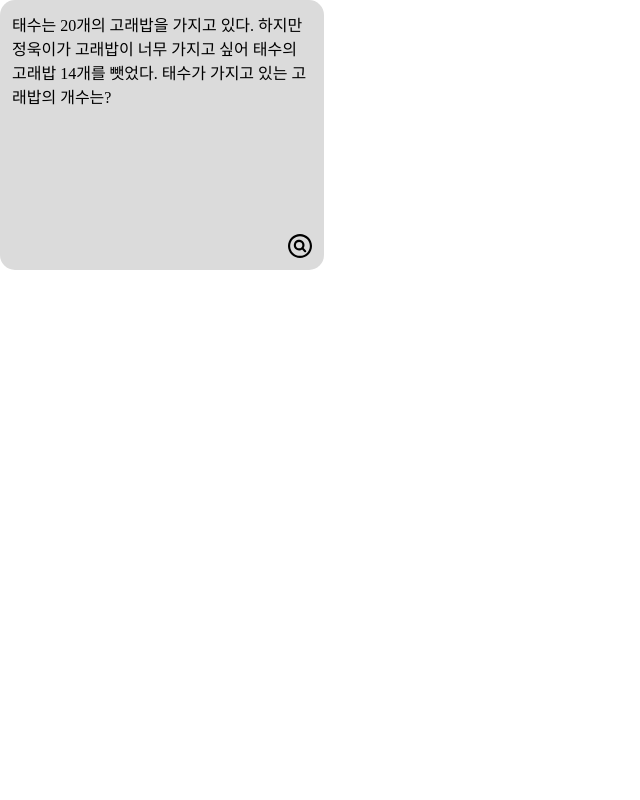
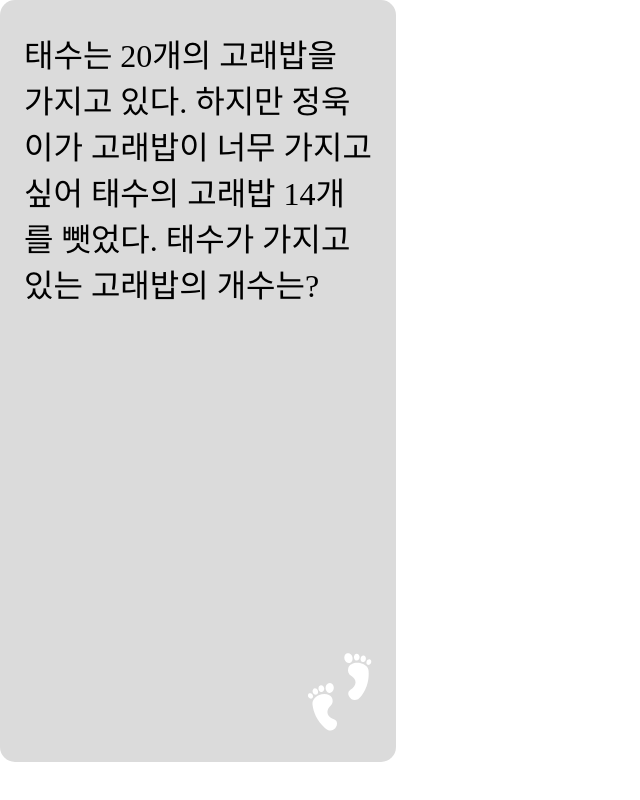
Before and after one commit to Team-Turkey7/FirstStep_FE, a React (Vite) app: page / in a window 1280 px wide. Shown: the whole page, without its empty margins (0-640 px from the left). Built offline with nearby package versions, Linux system fonts and the light colour scheme.

Commit message:
feat: 글씨 큰 버전

```diff
--- a/src/App.tsx
+++ b/src/App.tsx
@@ -1,5 +1,5 @@
 import { BrowserRouter, Route, Routes } from "react-router-dom";
-import { QuizCard } from "./components/QuizCard";
+import { BigText } from "./components/BigText";
 import { GlobalStyle } from "./styles/GlobalStyles";
 
 function App() {
@@ -7,7 +7,7 @@ function App() {
     <BrowserRouter>
       <GlobalStyle />
       <Routes>
-        <Route path="/" element={<QuizCard num={7} />} />
+        <Route path="/" element={<BigText />} />
       </Routes>
     </BrowserRouter>
   );
--- /dev/null
+++ b/src/components/BigText.tsx
@@ -0,0 +1,40 @@
+/** @jsxImportSource @emotion/react */
+import { css } from "@emotion/react";
+import logoIcon from "../assets/img/LogoIcon.svg";
+
+export const BigText = () => {
+  return (
+    <div css={Container}>
+      <p css={Text}>
+        태수는 20개의 고래밥을 가지고 있다. 하지만 정욱이가 고래밥이 너무 가지고
+        싶어 태수의 고래밥 14개를 뺏었다. 태수가 가지고 있는 고래밥의 개수는?
+      </p>
+      <img css={Icon} src={logoIcon} />
+    </div>
+  );
+};
+
+const Container = css`
+  width: 348px;
+  height: 702px;
+  border-radius: 15px;
+  background-color: #dbdbdb;
+  display: flex;
+  flex-direction: column;
+  align-items: center;
+  padding: 30px 24px;
+`;
+
+const Text = css`
+  font-size: 32px;
+  font-style: normal;
+  font-weight: 500;
+`;
+
+const Icon = css`
+  display: flex;
+  align-self: flex-end;
+  margin-top: auto;
+  width: 65px;
+  height: 80px;
+`;
```
Also changed, not shown: src/assets/img/LogoIcon.svg (added).
